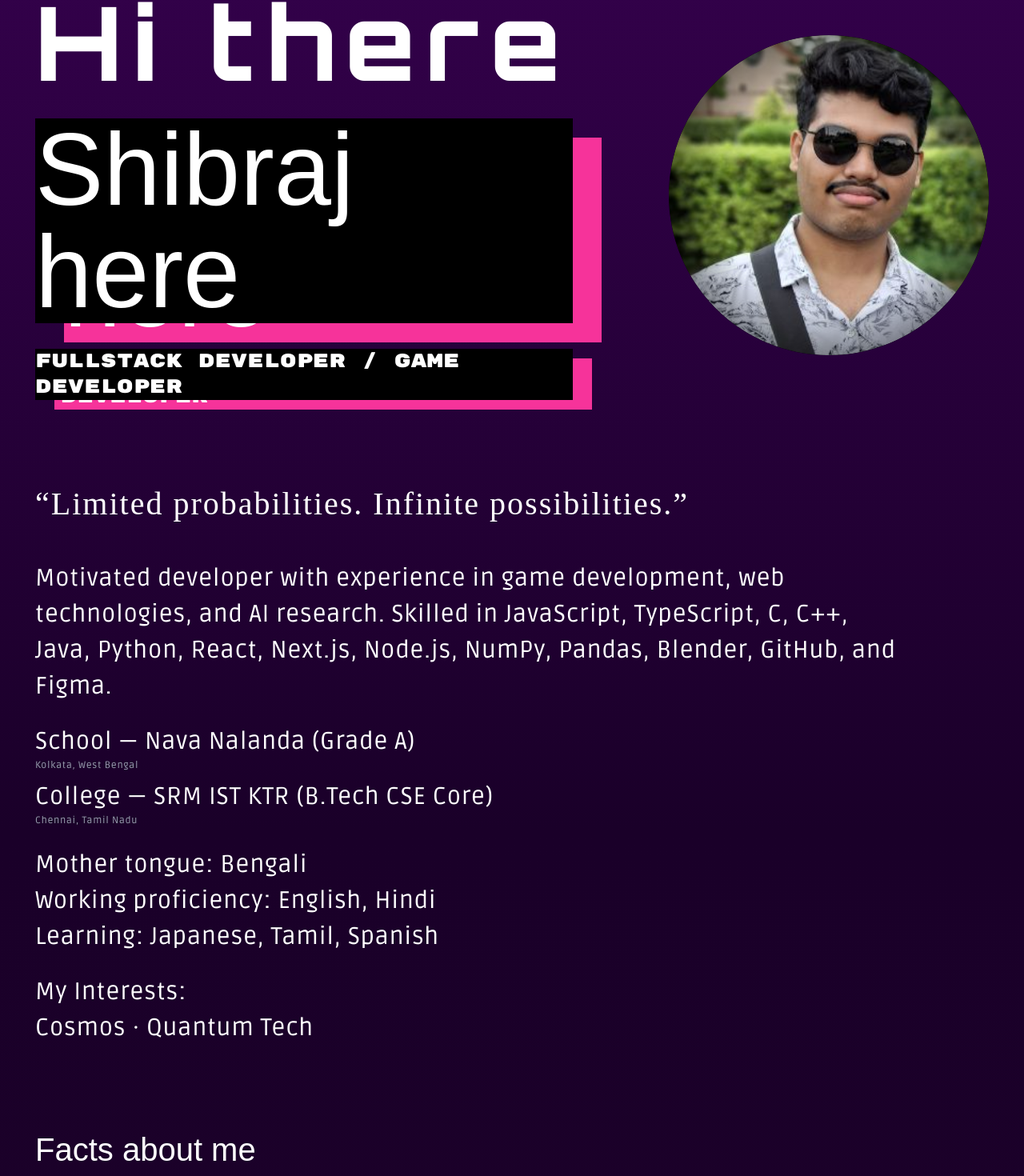
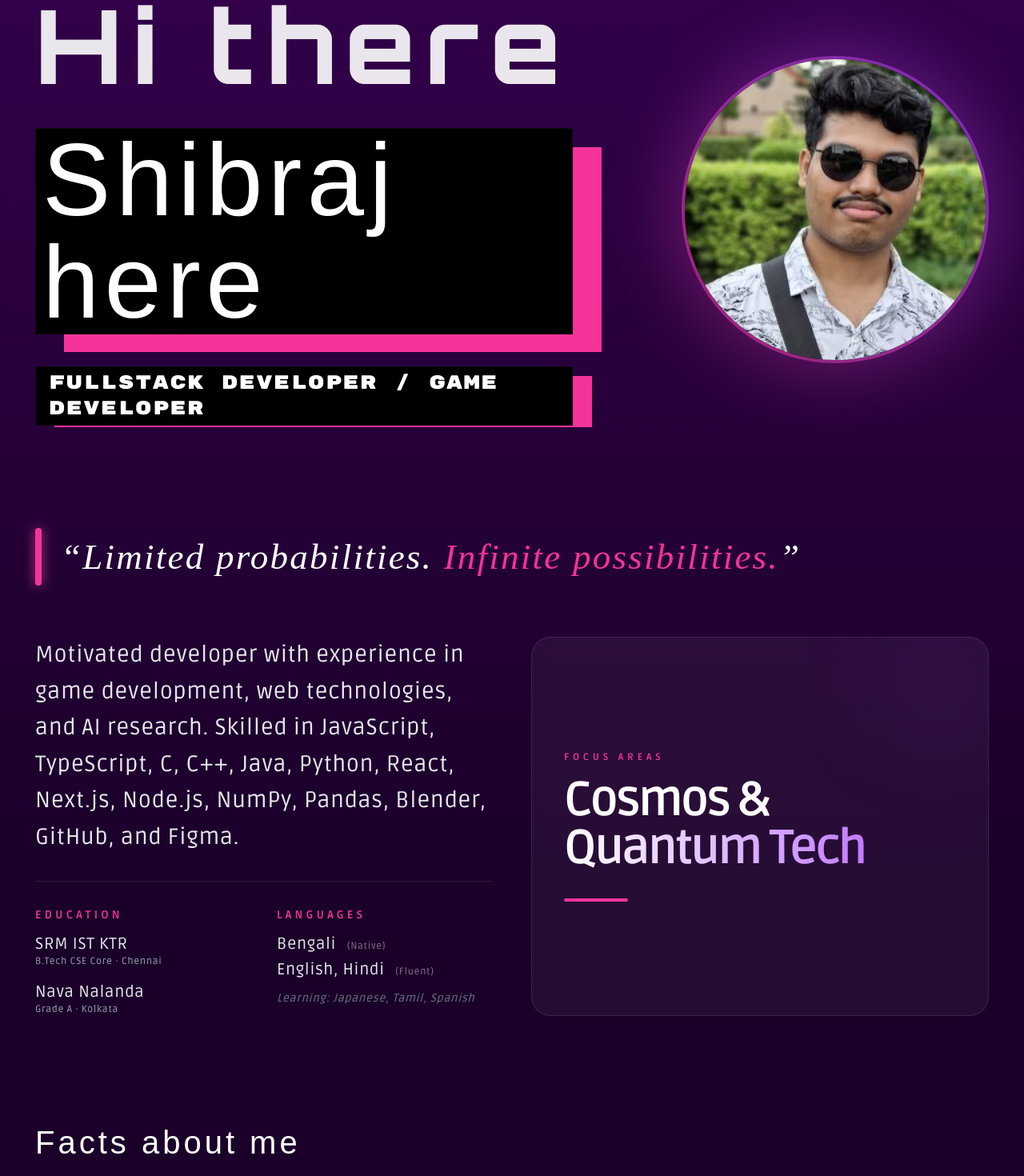
Before and after one commit to Cyberbee-pro/About-me, a Next.js app: page / in a window 1280 px wide. Shown: the part 136-1606 px from the top of the page at 80% size. Built offline with nearby package versions, Linux system fonts and the light colour scheme; a web font is replaced by a local one.

Commit message:
Updated all pages with consistent design

```diff
--- a/app/Portfolio/page.tsx
+++ b/app/Portfolio/page.tsx
@@ -27,7 +27,7 @@ const Content = () => {
     <main className="pt-32 flex-1">
       {/* TITLE SECTION */}
       <section className="max-w-7xl mx-auto px-6 md:px-12 mb-12">
-        <h1 className="text-6xl md:text-8xl font-bold tracking-tighter opacity-90">
+        <h1 className="text-6xl md:text-8xl font-bold tracking-widest opacity-90">
           Portfolio
         </h1>
         <div className="h-1 w-24 bg-purple-500 mt-4 rounded-full"></div>
--- a/app/Skills/page.tsx
+++ b/app/Skills/page.tsx
@@ -1,12 +1,13 @@
+"use client";
+
 import Image from "next/image";
 import Link from "next/link";
-import Navbar from "../Navigation/NavBar";
-import Footer from "../Navigation/Footer";
+import Navbar from "../Navigation/NavBar"; // Ensure this path is correct
+import Footer from "../Navigation/Footer"; // Ensure this path is correct
 
-
-export default function Home() {
+export default function SkillsPage() {
   return (
-    <div className="min-h-screen flex flex-col bg-gradient-to-b from-[#35014d] via-[#1a0029] to-[#1d022a] text-white">
+    <div className="min-h-screen flex flex-col bg-gradient-to-b from-[#35014d] via-[#1a0029] to-[#1d022a] text-white font-sans">
       <Navbar />
       <Content />
       <Footer />
@@ -15,60 +16,41 @@ export default function Home() {
 }
 
 /* =====================
-  NAVIGATION
-===================== */
-const Navigation = () => (
-  <nav className="fixed top-0 w-full h-16 z-50 backdrop-blur bg-black/70 border-b border-white/10">
-    <div className="max-w-[95vw] mx-auto h-full px-4 sm:px-6 flex items-center justify-between">
-      <Link href="/" className="text-2xl sm:text-3xl font-bold tracking-wide">
-        Mee
-      </Link>
-
-      <div className="flex items-center gap-6 md:text-lg sm:text-sm">
-        <Link href="/Skills">Skills</Link>
-        <Link href="/Resume">Resume</Link>
-        <Link href="/Portfolio">Portfolio</Link>
-        <Link
-          href="/Contact_me"
-          className="px-4 py-1 border border-white/80 rounded hover:bg-white hover:text-black transition"
-        >
-          Contact Me
-        </Link>
-      </div>
-    </div>
-  </nav>
-);
-
-/* =====================
   CONTENT
 ===================== */
 const Content = () => {
   return (
-    <main className="pt-20 px-4 sm:px-8 md:px-11">
-
-      {/* TITLE */}
-      <h1 className="tracking-widest text-4xl sm:text-5xl md:text-[5rem] mb-6">
+    <main className="pt-32 pb-24 flex-1">
+      {/* TITLE SECTION */}
+      <section className="max-w-7xl mx-auto px-6 md:px-12 mb-12">
+        <h1 className="text-6xl md:text-8xl font-bold tracking-wider opacity-90">
           Skills
         </h1>
+        <div className="h-1.5 w-24 bg-purple-500 mt-4 rounded-full shadow-[0_0_15px_rgba(168,85,247,0.5)]"></div>
+      </section>
 
-      {/* ROLES */}
-      <ul className="flex flex-wrap gap-4 sm:gap-6 list-disc pl-6 text-lg sm:text-xl md:text-[26px] tracking-wider mb-14">
-        <li>FullStack Developer</li>
-        <li>UI/UX Designer</li>
-        <li>Game Developer</li>
-        <li>Game Designer</li>
-        <li>AI Engineer</li>
-      </ul>
+      <section className="max-w-7xl mx-auto px-6 md:px-12">
+        {/* ROLES / TAGS */}
+        <div className="flex flex-wrap gap-3 mb-20">
+          {["FullStack Developer", "UI/UX Designer", "Game Developer", "Game Designer", "AI Engineer"].map((role) => (
+            <span
+              key={role}
+              className="px-4 py-2 bg-white/5 border border-white/10 rounded-full text-sm md:text-lg tracking-wide hover:bg-purple-500/20 hover:border-purple-500/50 transition-all cursor-default"
+            >
+              {role}
+            </span>
+          ))}
+        </div>
 
         {/* PROGRAMMING LANGUAGES */}
         <SectionTitle icon="/code.svg" text="Programming Languages" />
-
         <TwoColumn>
           <SkillList
             items={[
               ["C", 95],
               ["C++", 65],
-            ["Java",85],
+              ["Dart", 75],
+              ["Java", 85],
               ["JavaScript", 75],
             ]}
           />
@@ -84,14 +66,13 @@ const Content = () => {
 
         {/* FRAMEWORKS */}
         <SectionTitle icon="/frameworks.svg" text="Frameworks" />
-
         <TwoColumn>
           <SkillList
             items={[
               ["React", 60],
               ["Node.js", 40],
               ["Next.js", 75],
-            ["Flutter",20],
+              ["Flutter", 20],
             ]}
           />
           <SkillList
@@ -105,7 +86,6 @@ const Content = () => {
 
         {/* TOOLS */}
         <SectionTitle icon="/tools.svg" text="Tools I Use" />
-
         <TwoColumn>
           <SimpleList
             items={[
@@ -123,7 +103,7 @@ const Content = () => {
             ]}
           />
         </TwoColumn>
-
+      </section>
     </main>
   );
 };
@@ -133,38 +113,53 @@ const Content = () => {
 ===================== */
 
 const SectionTitle = ({ icon, text }: { icon: string; text: string }) => (
-  <div className="flex items-center gap-4 text-2xl sm:text-3xl md:text-[45px] my-10">
-    <Image src={icon} alt={text} width={70} height={70} />
-    {text}
+  <div className="flex items-center gap-4 text-3xl md:text-4xl font-bold mt-16 mb-10">
+    <div className="p-3 bg-white/5 rounded-2xl border border-white/10 group-hover:scale-110 transition-transform">
+      <Image
+        src={icon}
+        alt={text}
+        width={40}
+        height={40}
+        className="opacity-80 group-hover:opacity-100"
+        onError={(e) => (e.currentTarget.src = 'https://www.svgrepo.com/show/511005/code-square.svg')} // Fallback icon
+      />
+    </div>
+    <h2 className="tracking-wide">{text}</h2>
   </div>
 );
 
 const TwoColumn = ({ children }: { children: React.ReactNode }) => (
-  <div className="flex flex-col md:flex-row gap-8 md:gap-32 mb-16">
+  <div className="grid grid-cols-1 md:grid-cols-2 gap-x-20 gap-y-6 mb-16">
     {children}
   </div>
 );
 
 const SkillList = ({ items }: { items: [string, number][] }) => (
-  <ol className="text-lg sm:text-xl md:text-2xl space-y-5">
+  <div className="space-y-6">
     {items.map(([label, value]) => (
-      <li
-        key={label}
-        className="flex flex-col sm:flex-row sm:items-center gap-2 sm:gap-4"
-      >
-        <span className="min-w-[90px]">{label}</span>
+      <div key={label} className="group">
+        <div className="flex justify-between mb-2">
+          <span className="text-lg font-medium text-gray-300 group-hover:text-white transition-colors">{label}</span>
+          <span className="text-sm text-gray-500">{value}%</span>
+        </div>
         <ProgressBar prog={value} />
-      </li>
+      </div>
     ))}
-  </ol>
+  </div>
 );
 
 const SimpleList = ({ items }: { items: string[] }) => (
-  <ol className="text-lg sm:text-xl md:text-2xl space-y-5">
+  <ul className="grid grid-cols-1 gap-4">
     {items.map((item) => (
-      <li key={item}>{item}</li>
+      <li
+        key={item}
+        className="flex items-center gap-3 text-lg text-gray-300 hover:text-white transition-colors"
+      >
+        <span className="h-1.5 w-1.5 bg-purple-500 rounded-full" />
+        {item}
+      </li>
     ))}
-  </ol>
+  </ul>
 );
 
 /* =====================
@@ -174,9 +169,9 @@ const ProgressBar = ({ prog }: { prog: number }) => {
   const safe = Math.max(0, Math.min(100, prog));
 
   return (
-    <div className="bg-gray-600 h-4 w-full sm:w-40 rounded">
+    <div className="bg-white/5 h-2 w-full rounded-full overflow-hidden border border-white/5">
       <div
-        className="bg-pink-500 h-4 rounded transition-all"
+        className="bg-gradient-to-r from-purple-600 to-pink-500 h-full rounded-full transition-all duration-1000 ease-out"
         style={{ width: `${safe}%` }}
       />
     </div>
--- a/app/page.tsx
+++ b/app/page.tsx
@@ -1,12 +1,13 @@
+"use client";
+
 import Image from "next/image";
 import Link from "next/link";
 import Navbar from "@/app/Navigation/NavBar";
-import Footer from "./Navigation/Footer";
-
+import Footer from "@/app/Navigation/Footer";
 
 export default function Home() {
   return (
-    <div className="min-h-screen flex flex-col bg-gradient-to-b from-[#35014d] via-[#1a0029] to-[#1d022a] text-white">
+    <div className="min-h-screen flex flex-col bg-gradient-to-b from-[#35014d] via-[#1a0029] to-[#1d022a] text-white overflow-x-hidden">
       <Navbar />
       <Content />
       <Footer />
@@ -14,93 +15,132 @@ export default function Home() {
   );
 }
 
-
 /* =====================
   CONTENT
 ===================== */
 const Content = () => {
   return (
-    <main className="pt-20 flex flex-col">
+    <main className="pt-32 flex flex-col items-center">
 
-      {/* HERO */}
-      <section className="px-8 md:px-11 pt-11 flex flex-col md:flex-row justify-between gap-16">
+      {/* HERO SECTION */}
+      <section className="w-full max-w-7xl px-8 md:px-11 flex flex-col lg:flex-row justify-between items-center gap-16">
 
         {/* LEFT TEXT */}
-        <div className="flex flex-col space-y-8 max-w-2xl">
-          <h1 className="font-orbi font-extrabold tracking-widest text-7xl md:text-9xl">
+        <div className="flex flex-col space-y-10 max-w-2xl w-full">
+          <h1 className="font-orbi font-extrabold tracking-widest text-7xl md:text-9xl opacity-90">
             Hi there
           </h1>
 
-          {/* Name */}
-          <div className="relative font-t5 text-7xl md:text-9xl">
-            <div className="absolute bg-pink-500 translate-x-9 translate-y-6">
+          {/* Name with Offset Effect */}
+          <div className="relative group self-start">
+            <div className="absolute bg-pink-500 text-pink-500 select-none translate-x-4 translate-y-3 md:translate-x-9 md:translate-y-6 font-t5 text-7xl md:text-9xl tracking-wider">
               Shibraj here
             </div>
-            <div className="relative bg-black z-10">
+            <div className="relative bg-black px-2 font-t5 text-7xl md:text-9xl tracking-wider border border-white/5">
               Shibraj here
             </div>
           </div>
 
-          {/* Role */}
-          <div className="relative font-one text-xl md:text-2xl">
-            <div className="absolute bg-pink-500 px-2 translate-x-6 translate-y-3">
+          {/* Role with Offset Effect */}
+          <div className="relative group self-start">
+            <div className="absolute bg-pink-500 text-pink-500 select-none translate-x-3 translate-y-2 md:translate-x-6 md:translate-y-3 font-one text-xl md:text-2xl tracking-wider">
               FullStack Developer / Game Developer
             </div>
-            <div className="relative bg-black z-10">
+            <div className="relative bg-black px-4 py-1 font-one text-xl md:text-2xl tracking-wider border border-white/5">
               FullStack Developer / Game Developer
             </div>
           </div>
         </div>
 
-        {/* RIGHT IMAGE */}
-        <div className="flex justify-center items-center">
-          <div className="relative w-[clamp(220px,40vw,400px)] h-[clamp(220px,40vw,400px)]">
-            <div
-              className="absolute inset-0 rounded-full bg-cover bg-center mask-radial-at-center mask-radial-from-50% z-1"
-              style={{ backgroundImage: "url('/pfp.jpg')" }}
+        {/* RIGHT IMAGE - PERFORMANCE OPTIMIZED */}
+        <div className="relative group">
+          {/* Decorative Glow Ring */}
+          <div className="absolute -inset-4 bg-gradient-to-tr from-pink-500/30 to-purple-500/30 rounded-full blur-2xl group-hover:opacity-60 transition duration-1000"></div>
+
+          <div className="relative w-64 h-64 md:w-80 md:h-80 lg:w-96 lg:h-96 rounded-full p-1 bg-gradient-to-tr from-pink-500/50 to-purple-500/50">
+            <div className="w-full h-full rounded-full bg-black overflow-hidden relative">
+              <Image
+                src="/pfp.jpg"
+                alt="Shibraj Profile"
+                fill
+                priority // Preloads image for speed
+                quality={90}
+                sizes="(max-width: 768px) 256px, (max-width: 1024px) 320px, 384px"
+                className="object-cover"
               />
-            <div className="absolute inset-0 rounded-full bg-black z-0" />
+            </div>
           </div>
         </div>
       </section>
 
-      {/* QUOTE */}
-      <section className="font-wow tracking-wider text-[32px] md:text-[40px] p-5 pl-11 mt-20">
-        “Limited probabilities. Infinite possibilities.”
+      {/* QUOTE WITH DISTINCT VERTICAL BAR */}
+      <section className="w-full max-w-7xl px-8 md:px-11 mt-32 mb-16">
+        <div className="flex flex-row items-stretch gap-6">
+          {/* THE BAR: Explicit Div Element */}
+          <div className="w-1.5 md:w-2 bg-pink-500 rounded-full shadow-[0_0_15px_rgba(236,72,153,0.8)] shrink-0"></div>
+
+          {/* The Quote */}
+          <p className="font-wow tracking-wider text-[32px] md:text-[45px] italic leading-tight py-2">
+            “Limited probabilities. <br className="md:hidden" />
+            <span className="text-pink-500">Infinite possibilities.</span>”
+          </p>
+        </div>
       </section>
 
-      {/* BIO */}
-      <section className="font-rud text-[24px] md:text-[30px] tracking-wide p-5 pl-11 max-w-6xl">
-        <p className="mb-6">
+      {/* BIO & INFO (GLASSMORPHISM STYLE) */}
+      <section className="w-full max-w-7xl px-8 md:px-11 grid grid-cols-1 lg:grid-cols-2 gap-12 mb-32 font-rud">
+        <div className="space-y-8 text-[22px] md:text-[28px] leading-relaxed tracking-wide text-gray-200">
+          <p>
             Motivated developer with experience in game development, web technologies,
             and AI research. Skilled in JavaScript, TypeScript, C, C++, Java, Python,
             React, Next.js, Node.js, NumPy, Pandas, Blender, GitHub, and Figma.
           </p>
 
-        <div className="mb-6">
-          <p>School — Nava Nalanda (Grade A)</p>
-          <p className="text-xs text-gray-400">Kolkata, West Bengal</p>
-          <p className="mt-2">College — SRM IST KTR (B.Tech CSE Core)</p>
-          <p className="text-xs text-gray-400">Chennai, Tamil Nadu</p>
+          <div className="grid grid-cols-1 md:grid-cols-2 gap-8 pt-8 border-t border-white/10">
+            <div>
+              <h3 className="text-pink-500 font-bold mb-3 uppercase text-sm tracking-[0.3em]">Education</h3>
+              <div className="space-y-4">
+                <div className="text-xl">
+                  <p>SRM IST KTR</p>
+                  <p className="text-xs text-gray-400">B.Tech CSE Core · Chennai</p>
                 </div>
-
-        <div className="mb-6">
-          <p>Mother tongue: Bengali</p>
-          <p>Working proficiency: English, Hindi</p>
-          <p>Learning: Japanese, Tamil, Spanish</p>
+                <div className="text-xl">
+                  <p>Nava Nalanda</p>
+                  <p className="text-xs text-gray-400">Grade A · Kolkata</p>
+                </div>
+              </div>
             </div>
 
             <div>
-          <p className="mt-6">My Interests:</p>
-          <p>Cosmos · Quantum Tech</p>
+              <h3 className="text-pink-500 font-bold mb-3 uppercase text-sm tracking-[0.3em]">Languages</h3>
+              <div className="space-y-1 text-xl">
+                <p>Bengali <span className="text-xs opacity-50 ml-2">(Native)</span></p>
+                <p>English, Hindi <span className="text-xs opacity-50 ml-2">(Fluent)</span></p>
+                <p className="text-sm italic text-gray-500 pt-2">Learning: Japanese, Tamil, Spanish</p>
+              </div>
+            </div>
+          </div>
+        </div>
+
+        {/* Interests Card */}
+        <div className="flex flex-col justify-center bg-white/5 p-10 rounded-3xl border border-white/10 backdrop-blur-sm relative overflow-hidden group">
+          <div className="absolute top-0 right-0 w-32 h-32 bg-purple-500/10 blur-3xl rounded-full"></div>
+          <p className="text-pink-500 font-bold tracking-[0.4em] uppercase text-xs mb-4">Focus Areas</p>
+          <p className="text-4xl md:text-6xl font-bold tracking-tighter mb-8 leading-none">
+            Cosmos & <br />
+            <span className="text-transparent bg-clip-text bg-gradient-to-r from-white to-purple-400">Quantum Tech</span>
+          </p>
+          <div className="h-1 w-20 bg-pink-500 rounded-full group-hover:w-32 transition-all duration-500"></div>
         </div>
       </section>
 
-      {/* FACTS */}
-      <section className="hidden md:block pl-11 mt-20">
-        <h2 className="font-exp text-[40px] mb-10">Facts about me</h2>
+      {/* FACTS SECTION */}
+      <section className="w-full max-w-7xl px-8 md:px-11 pb-32">
+        <h2 className="font-exp text-[40px] mb-16 tracking-widest border-b border-white/5 pb-4">
+          Facts about me
+        </h2>
 
-        <div className="flex flex-wrap gap-10">
+        <div className="flex flex-wrap justify-center md:justify-start gap-12">
           {[
             ["8+", "Years of coding"],
             ["5+", "Happy clients"],
@@ -109,10 +149,10 @@ const Content = () => {
             ["175+", "Commits"],
             ["4+", "Languages"],
           ].map(([num, label]) => (
-            <div key={label} className="flex justify-center items-center w-[200px] h-[200px] bg-pink-500 rounded-full">
-              <div className="w-[180px] h-[180px] bg-black rounded-full flex flex-col justify-center items-center text-center">
-                <div className="font-rud text-[60px]">{num}</div>
-                <div className="font-rud text-[20px]">{label}</div>
+            <div key={label} className="group flex justify-center items-center w-[180px] h-[180px] md:w-[210px] md:h-[210px] bg-pink-500 rounded-full transition-all duration-500 hover:shadow-[0_0_30px_rgba(236,72,153,0.4)]">
+              <div className="w-[170px] h-[170px] md:w-[200px] md:h-[200px] bg-black rounded-full flex flex-col justify-center items-center text-center group-hover:scale-[0.97] transition-transform">
+                <div className="font-rud text-[55px] md:text-[65px] leading-none mb-1">{num}</div>
+                <div className="font-rud text-[16px] md:text-[18px] text-pink-500 tracking-tight">{label}</div>
               </div>
             </div>
           ))}
```
Also changed, not shown: app/Contact_me/page.tsx (+47 -19 lines), app/Resume/page.tsx (+33 -15 lines). Lines whose indentation alone changed are shown as unchanged.
